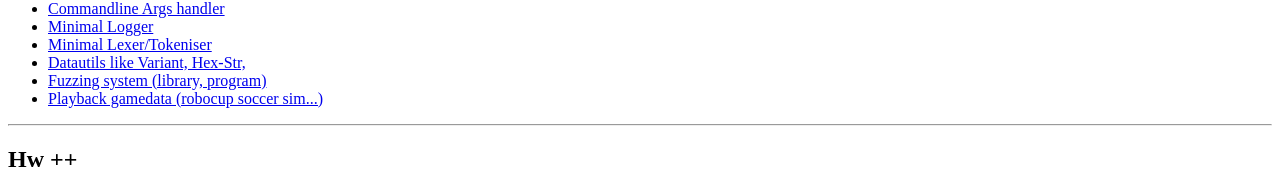
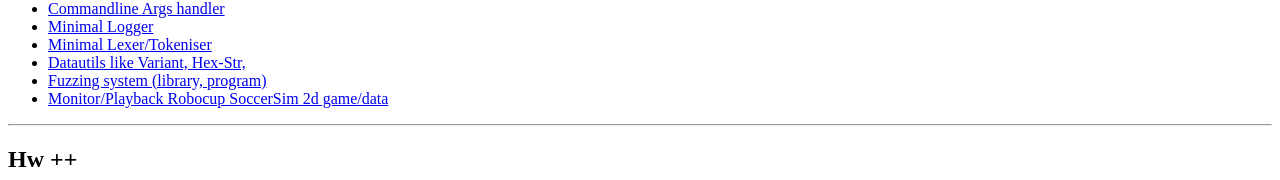
Before and after one commit to hanishkvc/hanishkvc.github.io, a plain HTML site: page index.html in a window 1280 px wide. Shown: the part 503-683 px from the top of the page. Drawn offline with Linux system fonts and the light colour scheme.

Commit message:
Switch to renamed and updated GamePlayPGND

```diff
--- a/index.html
+++ b/index.html
@@ -37,7 +37,7 @@
             <li> <a href="https://github.com/hanishkvc/prgs-rustland-libs-tokensk"> Minimal Lexer/Tokeniser </a> </li>
 	    <li> <a href="https://github.com/hanishkvc/prgs-rustland-libs-datautilsk"> Datautils like Variant, Hex-Str, </a> </li>
             <li> <a href="https://github.com/hanishkvc/prgs-rustland-tester-fuzzerk"> Fuzzing system (library, program) </a> </li>
-	    <li> <a href="https://github.com/hanishkvc/prgs-rustland-gamedata-playbackpgnd"> Playback gamedata (robocup soccer sim...) </a> </li>
+	    <li> <a href="https://github.com/hanishkvc/prgs-rustland-gamedata-gameplaypgnd-rcss2d"> Monitor/Playback Robocup SoccerSim 2d game/data </a> </li>
         </ul>
     </section>
 
```
